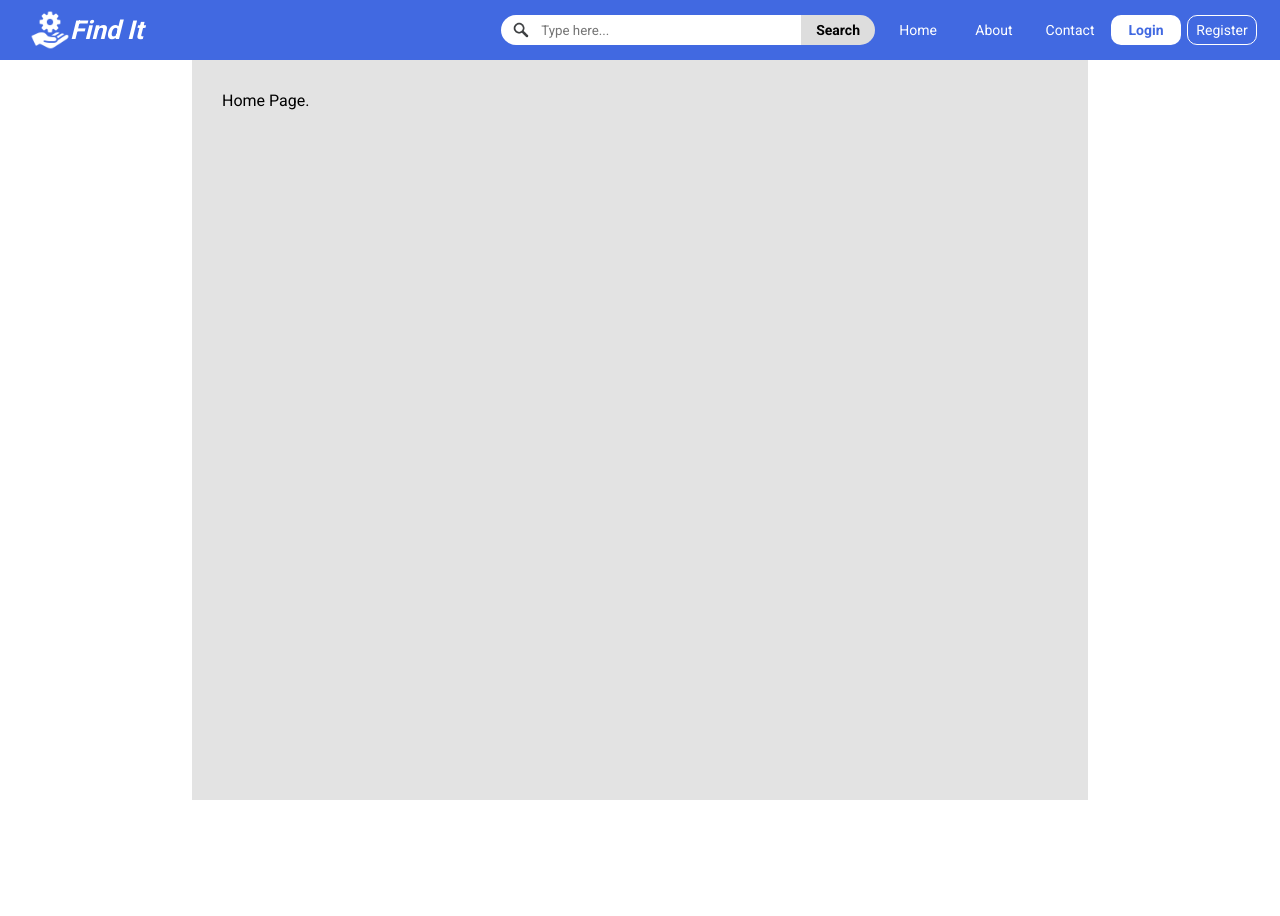
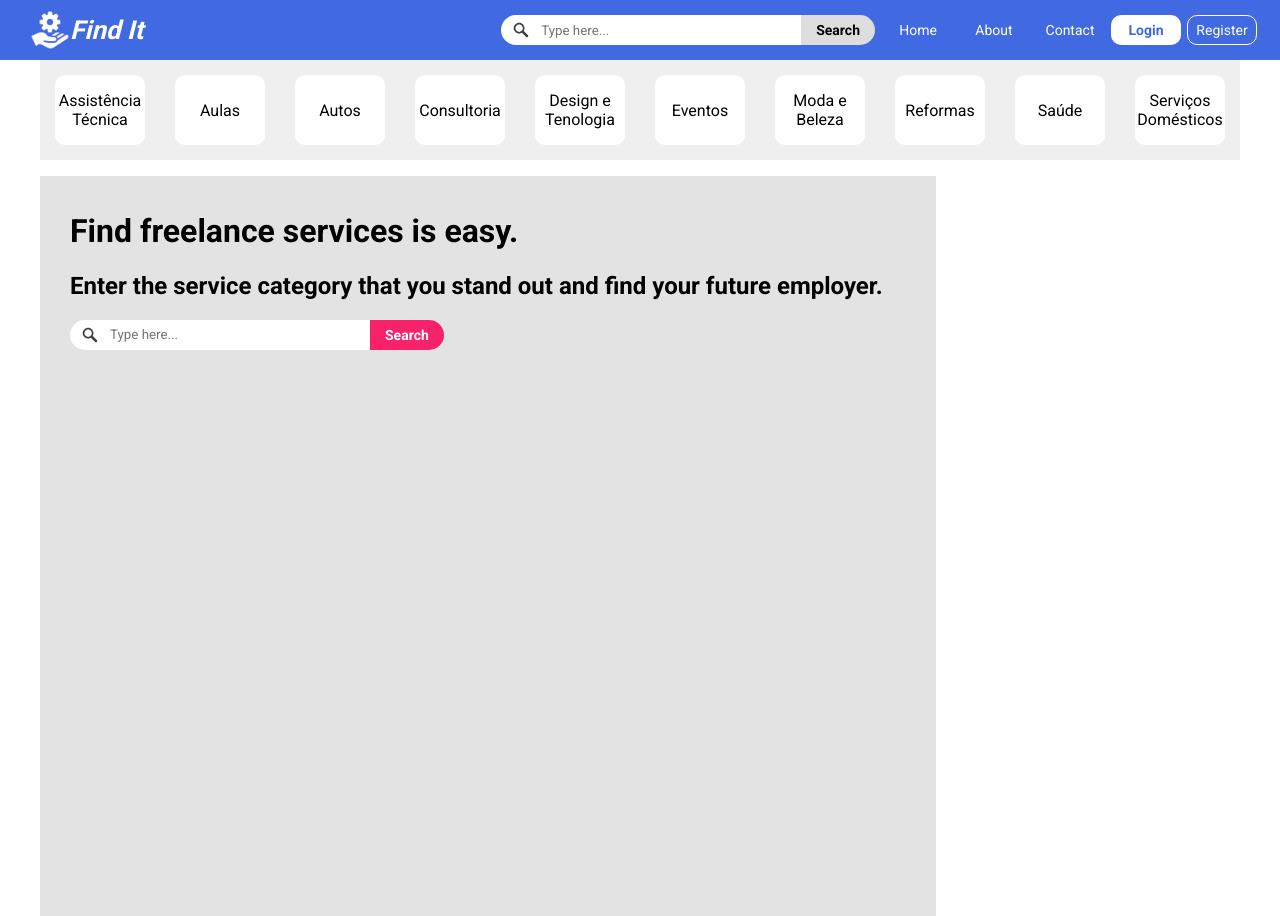
Before and after one commit to buemura/findit-frontend-next, a Next.js app: page / in a window 1280 px wide. Before the commit the page ends 800 px from the top, so only its background shows below. Built offline with nearby package versions, Linux system fonts and the light colour scheme.

Commit message:
Services Category added

```diff
--- a/src/components/HeaderDefault.tsx
+++ b/src/components/HeaderDefault.tsx
@@ -8,7 +8,7 @@
     <Container>
       <Header>
         <div className="divLogo">
-          <Link href="/">
+          <Link href="/home">
             <a>
               <img src="icons/logo.png" alt="Logo" />
               Find It
@@ -25,7 +25,7 @@
 
           <div className="menuItems">
             <div className="pageLinks">
-              <Link href="/">
+              <Link href="/home">
                 <a>Home</a>
               </Link>
               <Link href="/about">
--- a/src/pages/home.tsx
+++ b/src/pages/home.tsx
@@ -0,0 +1,56 @@
+import React from "react";
+
+import { HeaderDefault } from "../components/HeaderDefault";
+
+import { BodyStyled } from "../styles/components/middleSection";
+import {
+  MainContainer,
+  CategoryList,
+  MainSection,
+  ListItem,
+  SearchBox,
+} from "../styles/pages/home";
+
+export default function HomePage() {
+  const items = [
+    "Assistência Técnica",
+    "Aulas",
+    "Autos",
+    "Consultoria",
+    "Design e Tenologia",
+    "Eventos",
+    "Moda e Beleza",
+    "Reformas",
+    "Saúde",
+    "Serviços Domésticos",
+  ];
+
+  return (
+    <BodyStyled>
+      <HeaderDefault />
+      <MainContainer>
+        <CategoryList>
+          {items.map((i) => (
+            <ListItem>
+              <p>{i}</p>
+            </ListItem>
+          ))}
+        </CategoryList>
+        <MainSection>
+          <div>
+            <h1>Find freelance services is easy.</h1>
+            <h2>
+              Enter the service category that you stand out and find your future
+              employer.
+            </h2>
+            <SearchBox>
+              <img src="icons/search.png" alt="Search" />
+              <input type="text" placeholder="Type here..." />
+              <button>Search</button>
+            </SearchBox>
+          </div>
+        </MainSection>
+      </MainContainer>
+    </BodyStyled>
+  );
+}
--- a/src/pages/index.tsx
+++ b/src/pages/index.tsx
@@ -1,6 +1,8 @@
 import { HeaderDefault } from "../components/HeaderDefault";
+import HomePage from "./home";
 
-import { Div, MiddleSection } from "../styles/pages/index";
+import { Div } from "../styles/pages/index";
+import { MiddleSection } from "../styles/components/middleSection";
 
 import Head from "next/head";
 
@@ -11,9 +13,7 @@
         <title>Home | Find.it</title>
       </Head>
       <HeaderDefault />
-      <MiddleSection>
-        <p>Home Page.</p>
-      </MiddleSection>
+      <HomePage />
     </Div>
   );
 }
--- /dev/null
+++ b/src/styles/pages/home.ts
@@ -0,0 +1,82 @@
+import styled from "styled-components";
+
+export const MainContainer = styled.div`
+  display: flex;
+  flex-direction: column;
+  margin: 0;
+  padding: 0;
+`;
+
+export const CategoryList = styled.ul`
+  display: flex;
+  flex-direction: row;
+  justify-content: center;
+  margin-top: 60px;
+  padding: 15px 0 15px 0;
+  width: 100%;
+  height: 100%;
+  background-color: #efefef;
+`;
+
+export const ListItem = styled.li`
+  display: flex;
+  justify-content: center;
+  align-items: center;
+  margin: 0 15px 0 15px;
+  width: 90px;
+  word-wrap: break-word;
+  list-style: none;
+  background-color: #fff;
+  color: #000;
+  border-radius: 10px;
+  p {
+    text-align: center;
+  }
+`;
+
+export const MainSection = styled.div`
+  width: 70vw;
+  min-height: calc(100vh - 60px);
+  background: #e3e3e3;
+  padding: 15px 30px 30px 30px;
+`;
+
+export const SearchBox = styled.div`
+  position: relative;
+  display: flex;
+  flex-direction: row;
+  justify-content: left;
+  align-items: center;
+  margin-right: 5px;
+  height: 30px;
+  box-sizing: border-box;
+  button {
+    height: 100%;
+    border: transparent;
+    border-radius: 0 15px 15px 0;
+    padding: 0 15px;
+    transition: 0.2s;
+    background: #f7226a;
+    color: #fff;
+    font-weight: bold;
+    font-size: 14px;
+    box-sizing: border-box;
+    &:hover {
+      background: #ad3860;
+    }
+  }
+  input {
+    height: 100%;
+    width: 300px;
+    border-radius: 15px 0 0 15px;
+    outline: none;
+    border: transparent;
+    padding-left: 40px;
+    box-sizing: border-box;
+  }
+  img {
+    width: 20px;
+    position: absolute;
+    left: 10px;
+  }
+`;
--- a/src/styles/pages/index.ts
+++ b/src/styles/pages/index.ts
@@ -11,11 +11,3 @@
     box-sizing: border-box;
   }
 `;
-
-export const MiddleSection = styled.section`
-  width: 70vw;
-  min-height: calc(100vh - 60px);
-  margin-top: 60px;
-  background: #e3e3e3;
-  padding: 15px 30px 30px 30px;
-`;
```
